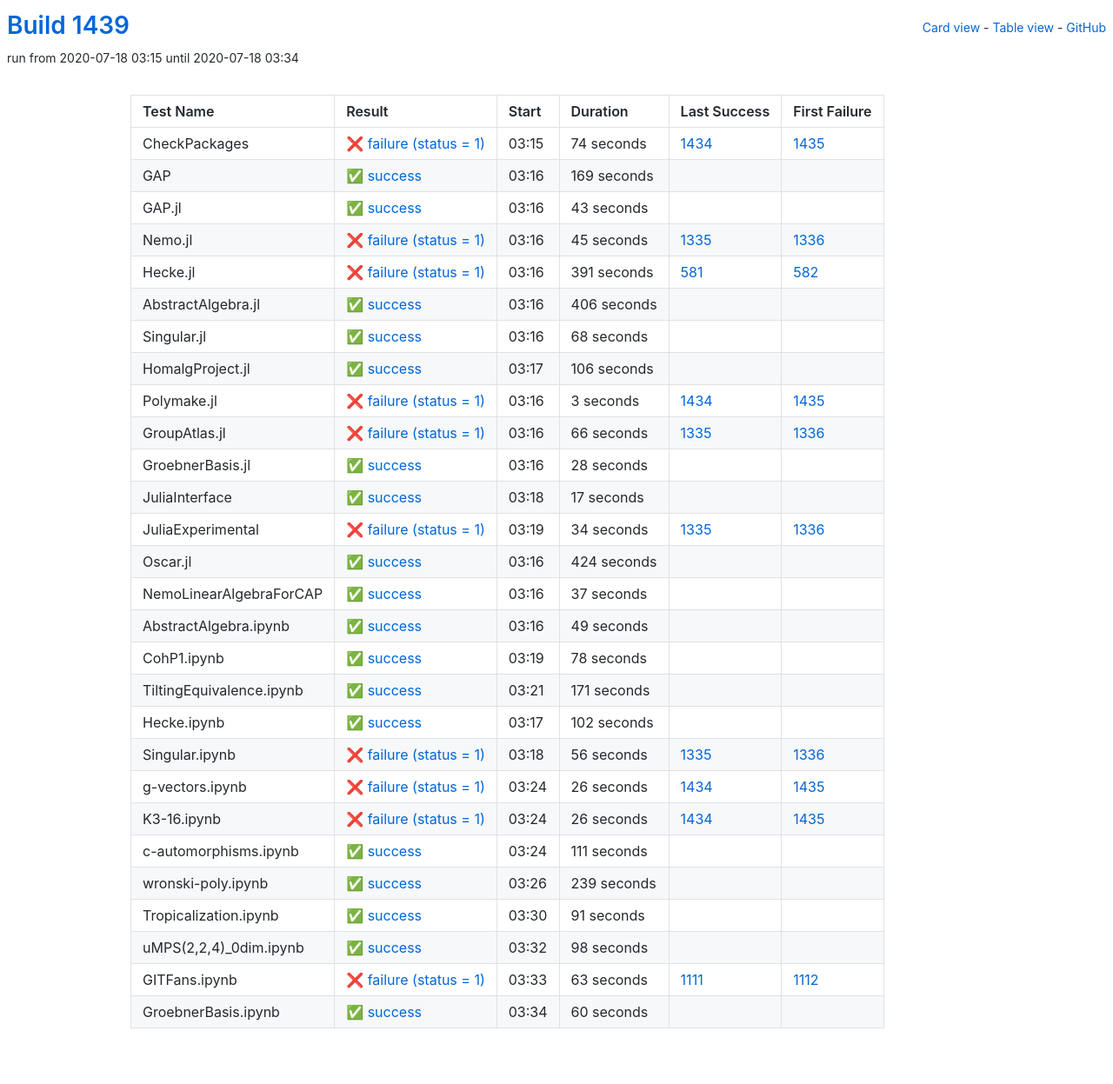
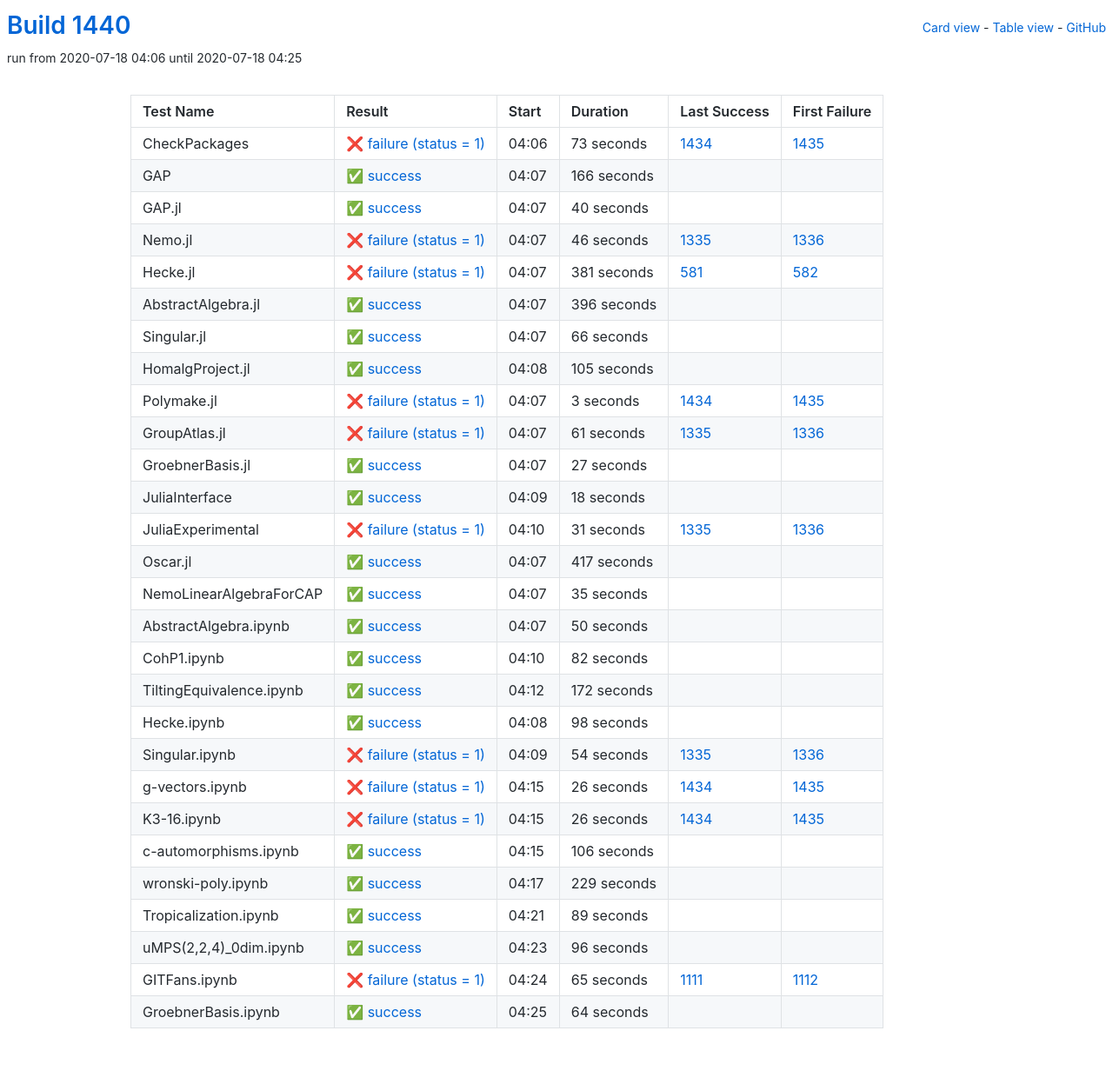
Before and after one commit to oscar-system/oscar-ci-status-1.4, a Jekyll site: the page built from table.html, in a window 1280 px wide. Shown: the whole page at 87% size. Built offline with Jekyll 4.4.1, drawn with Linux system fonts in a browser that asks for light colours.

Commit message:
Build #1440

```diff
--- a/_data/ci.yml
+++ b/_data/ci.yml
@@ -1,6 +1,6 @@
 ---
-build: 1439
-build_url: https://oscarci.mathematik.uni-kl.de/job/oscar-julia-1.4/1439/
+build: 1440
+build_url: https://oscarci.mathematik.uni-kl.de/job/oscar-julia-1.4/1440/
 job: oscar-julia-1.4
 organization: oscar-system
 repo: oscar-ci-status-1.4
@@ -8,104 +8,104 @@ repourl: https://github.com/oscar-system/oscar-ci-status-1.4
 tests:
 - name: CheckPackages
   id: checkpackages
-  log: https://oscarci.mathematik.uni-kl.de/job/oscar-julia-1.4/1439/artifact/logs/build-1439/CheckPackages.log
-  start: 2020-07-18 03:15
+  log: https://oscarci.mathematik.uni-kl.de/job/oscar-julia-1.4/1440/artifact/logs/build-1440/CheckPackages.log
+  start: 2020-07-18 04:06
   success: false
   exitcode: 1
   status: failure
-  duration: 74
+  duration: 73
   last_success: 1434
   last_success_url: https://oscarci.mathematik.uni-kl.de/job/oscar-julia-1.4/1434/
   first_failure: 1435
   first_failure_url: https://oscarci.mathematik.uni-kl.de/job/oscar-julia-1.4/1435/
 - name: GAP
   id: gap
-  log: https://oscarci.mathematik.uni-kl.de/job/oscar-julia-1.4/1439/artifact/logs/build-1439/GAP.log
-  start: 2020-07-18 03:16
+  log: https://oscarci.mathematik.uni-kl.de/job/oscar-julia-1.4/1440/artifact/logs/build-1440/GAP.log
+  start: 2020-07-18 04:07
   success: true
   exitcode: 0
   status: success
-  duration: 169
+  duration: 166
   last_success: false
   last_success_url:
   first_failure: false
   first_failure_url:
 - name: GAP.jl
   id: gap-jl
-  log: https://oscarci.mathematik.uni-kl.de/job/oscar-julia-1.4/1439/artifact/logs/build-1439/GAP.jl.log
-  start: 2020-07-18 03:16
+  log: https://oscarci.mathematik.uni-kl.de/job/oscar-julia-1.4/1440/artifact/logs/build-1440/GAP.jl.log
+  start: 2020-07-18 04:07
   success: true
   exitcode: 0
   status: success
-  duration: 43
+  duration: 40
   last_success: false
   last_success_url:
   first_failure: false
   first_failure_url:
 - name: Nemo.jl
   id: nemo-jl
-  log: https://oscarci.mathematik.uni-kl.de/job/oscar-julia-1.4/1439/artifact/logs/build-1439/Nemo.jl.log
-  start: 2020-07-18 03:16
+  log: https://oscarci.mathematik.uni-kl.de/job/oscar-julia-1.4/1440/artifact/logs/build-1440/Nemo.jl.log
+  start: 2020-07-18 04:07
   success: false
   exitcode: 1
   status: failure
-  duration: 45
+  duration: 46
   last_success: 1335
   last_success_url: https://oscarci.mathematik.uni-kl.de/job/oscar-julia-1.4/1335/
   first_failure: 1336
   first_failure_url: https://oscarci.mathematik.uni-kl.de/job/oscar-julia-1.4/1336/
 - name: Hecke.jl
   id: hecke-jl
-  log: https://oscarci.mathematik.uni-kl.de/job/oscar-julia-1.4/1439/artifact/logs/build-1439/Hecke.jl.log
-  start: 2020-07-18 03:16
+  log: https://oscarci.mathematik.uni-kl.de/job/oscar-julia-1.4/1440/artifact/logs/build-1440/Hecke.jl.log
+  start: 2020-07-18 04:07
   success: false
   exitcode: 1
   status: failure
-  duration: 391
+  duration: 381
   last_success: 581
   last_success_url: https://oscarci.mathematik.uni-kl.de/job/oscar-julia-1.4/581/
   first_failure: 582
   first_failure_url: https://oscarci.mathematik.uni-kl.de/job/oscar-julia-1.4/582/
 - name: AbstractAlgebra.jl
   id: abstractalgebra-jl
-  log: https://oscarci.mathematik.uni-kl.de/job/oscar-julia-1.4/1439/artifact/logs/build-1439/AbstractAlgebra.jl.log
-  start: 2020-07-18 03:16
+  log: https://oscarci.mathematik.uni-kl.de/job/oscar-julia-1.4/1440/artifact/logs/build-1440/AbstractAlgebra.jl.log
+  start: 2020-07-18 04:07
   success: true
   exitcode: 0
   status: success
-  duration: 406
+  duration: 396
   last_success: false
   last_success_url:
   first_failure: false
   first_failure_url:
 - name: Singular.jl
   id: singular-jl
-  log: https://oscarci.mathematik.uni-kl.de/job/oscar-julia-1.4/1439/artifact/logs/build-1439/Singular.jl.log
-  start: 2020-07-18 03:16
+  log: https://oscarci.mathematik.uni-kl.de/job/oscar-julia-1.4/1440/artifact/logs/build-1440/Singular.jl.log
+  start: 2020-07-18 04:07
   success: true
   exitcode: 0
   status: success
-  duration: 68
+  duration: 66
   last_success: false
   last_success_url:
   first_failure: false
   first_failure_url:
 - name: HomalgProject.jl
   id: homalgproject-jl
-  log: https://oscarci.mathematik.uni-kl.de/job/oscar-julia-1.4/1439/artifact/logs/build-1439/HomalgProject.jl.log
-  start: 2020-07-18 03:17
+  log: https://oscarci.mathematik.uni-kl.de/job/oscar-julia-1.4/1440/artifact/logs/build-1440/HomalgProject.jl.log
+  start: 2020-07-18 04:08
   success: true
   exitcode: 0
   status: success
-  duration: 106
+  duration: 105
   last_success: false
   last_success_url:
   first_failure: false
   first_failure_url:
 - name: Polymake.jl
   id: polymake-jl
-  log: https://oscarci.mathematik.uni-kl.de/job/oscar-julia-1.4/1439/artifact/logs/build-1439/Polymake.jl.log
-  start: 2020-07-18 03:16
+  log: https://oscarci.mathematik.uni-kl.de/job/oscar-julia-1.4/1440/artifact/logs/build-1440/Polymake.jl.log
+  start: 2020-07-18 04:07
   success: false
   exitcode: 1
   status: failure
@@ -116,140 +116,140 @@ tests:
   first_failure_url: https://oscarci.mathematik.uni-kl.de/job/oscar-julia-1.4/1435/
 - name: GroupAtlas.jl
   id: groupatlas-jl
-  log: https://oscarci.mathematik.uni-kl.de/job/oscar-julia-1.4/1439/artifact/logs/build-1439/GroupAtlas.jl.log
-  start: 2020-07-18 03:16
+  log: https://oscarci.mathematik.uni-kl.de/job/oscar-julia-1.4/1440/artifact/logs/build-1440/GroupAtlas.jl.log
+  start: 2020-07-18 04:07
   success: false
   exitcode: 1
   status: failure
-  duration: 66
+  duration: 61
   last_success: 1335
   last_success_url: https://oscarci.mathematik.uni-kl.de/job/oscar-julia-1.4/1335/
   first_failure: 1336
   first_failure_url: https://oscarci.mathematik.uni-kl.de/job/oscar-julia-1.4/1336/
 - name: GroebnerBasis.jl
   id: groebnerbasis-jl
-  log: https://oscarci.mathematik.uni-kl.de/job/oscar-julia-1.4/1439/artifact/logs/build-1439/GroebnerBasis.jl.log
-  start: 2020-07-18 03:16
+  log: https://oscarci.mathematik.uni-kl.de/job/oscar-julia-1.4/1440/artifact/logs/build-1440/GroebnerBasis.jl.log
+  start: 2020-07-18 04:07
   success: true
   exitcode: 0
   status: success
-  duration: 28
+  duration: 27
   last_success: false
   last_success_url:
   first_failure: false
   first_failure_url:
 - name: JuliaInterface
   id: juliainterface
-  log: https://oscarci.mathematik.uni-kl.de/job/oscar-julia-1.4/1439/artifact/logs/build-1439/JuliaInterface.log
-  start: 2020-07-18 03:18
+  log: https://oscarci.mathematik.uni-kl.de/job/oscar-julia-1.4/1440/artifact/logs/build-1440/JuliaInterface.log
+  start: 2020-07-18 04:09
   success: true
   exitcode: 0
   status: success
-  duration: 17
+  duration: 18
   last_success: false
   last_success_url:
   first_failure: false
   first_failure_url:
 - name: JuliaExperimental
   id: juliaexperimental
-  log: https://oscarci.mathematik.uni-kl.de/job/oscar-julia-1.4/1439/artifact/logs/build-1439/JuliaExperimental.log
-  start: 2020-07-18 03:19
+  log: https://oscarci.mathematik.uni-kl.de/job/oscar-julia-1.4/1440/artifact/logs/build-1440/JuliaExperimental.log
+  start: 2020-07-18 04:10
   success: false
   exitcode: 1
   status: failure
-  duration: 34
+  duration: 31
   last_success: 1335
   last_success_url: https://oscarci.mathematik.uni-kl.de/job/oscar-julia-1.4/1335/
   first_failure: 1336
   first_failure_url: https://oscarci.mathematik.uni-kl.de/job/oscar-julia-1.4/1336/
 - name: Oscar.jl
   id: oscar-jl
-  log: https://oscarci.mathematik.uni-kl.de/job/oscar-julia-1.4/1439/artifact/logs/build-1439/Oscar.jl.log
-  start: 2020-07-18 03:16
+  log: https://oscarci.mathematik.uni-kl.de/job/oscar-julia-1.4/1440/artifact/logs/build-1440/Oscar.jl.log
+  start: 2020-07-18 04:07
   success: true
   exitcode: 0
   status: success
-  duration: 424
+  duration: 417
   last_success: false
   last_success_url:
   first_failure: false
   first_failure_url:
 - name: NemoLinearAlgebraForCAP
   id: nemolinearalgebraforcap
-  log: https://oscarci.mathematik.uni-kl.de/job/oscar-julia-1.4/1439/artifact/logs/build-1439/NemoLinearAlgebraForCAP.log
-  start: 2020-07-18 03:16
+  log: https://oscarci.mathematik.uni-kl.de/job/oscar-julia-1.4/1440/artifact/logs/build-1440/NemoLinearAlgebraForCAP.log
+  start: 2020-07-18 04:07
   success: true
   exitcode: 0
   status: success
-  duration: 37
+  duration: 35
   last_success: false
   last_success_url:
   first_failure: false
   first_failure_url:
 - name: AbstractAlgebra.ipynb
   id: abstractalgebra-ipynb
-  log: https://oscarci.mathematik.uni-kl.de/job/oscar-julia-1.4/1439/artifact/logs/build-1439/AbstractAlgebra.ipynb.log
-  start: 2020-07-18 03:16
+  log: https://oscarci.mathematik.uni-kl.de/job/oscar-julia-1.4/1440/artifact/logs/build-1440/AbstractAlgebra.ipynb.log
+  start: 2020-07-18 04:07
   success: true
   exitcode: 0
   status: success
-  duration: 49
+  duration: 50
   last_success: false
   last_success_url:
   first_failure: false
   first_failure_url:
 - name: CohP1.ipynb
   id: cohp1-ipynb
-  log: https://oscarci.mathematik.uni-kl.de/job/oscar-julia-1.4/1439/artifact/logs/build-1439/CohP1.ipynb.log
-  start: 2020-07-18 03:19
+  log: https://oscarci.mathematik.uni-kl.de/job/oscar-julia-1.4/1440/artifact/logs/build-1440/CohP1.ipynb.log
+  start: 2020-07-18 04:10
   success: true
   exitcode: 0
   status: success
-  duration: 78
+  duration: 82
   last_success: false
   last_success_url:
   first_failure: false
   first_failure_url:
 - name: TiltingEquivalence.ipynb
   id: tiltingequivalence-ipynb
-  log: https://oscarci.mathematik.uni-kl.de/job/oscar-julia-1.4/1439/artifact/logs/build-1439/TiltingEquivalence.ipynb.log
-  start: 2020-07-18 03:21
+  log: https://oscarci.mathematik.uni-kl.de/job/oscar-julia-1.4/1440/artifact/logs/build-1440/TiltingEquivalence.ipynb.log
+  start: 2020-07-18 04:12
   success: true
   exitcode: 0
   status: success
-  duration: 171
+  duration: 172
   last_success: false
   last_success_url:
   first_failure: false
   first_failure_url:
 - name: Hecke.ipynb
   id: hecke-ipynb
-  log: https://oscarci.mathematik.uni-kl.de/job/oscar-julia-1.4/1439/artifact/logs/build-1439/Hecke.ipynb.log
-  start: 2020-07-18 03:17
+  log: https://oscarci.mathematik.uni-kl.de/job/oscar-julia-1.4/1440/artifact/logs/build-1440/Hecke.ipynb.log
+  start: 2020-07-18 04:08
   success: true
   exitcode: 0
   status: success
-  duration: 102
+  duration: 98
   last_success: false
   last_success_url:
   first_failure: false
   first_failure_url:
 - name: Singular.ipynb
   id: singular-ipynb
-  log: https://oscarci.mathematik.uni-kl.de/job/oscar-julia-1.4/1439/artifact/logs/build-1439/Singular.ipynb.log
-  start: 2020-07-18 03:18
+  log: https://oscarci.mathematik.uni-kl.de/job/oscar-julia-1.4/1440/artifact/logs/build-1440/Singular.ipynb.log
+  start: 2020-07-18 04:09
   success: false
   exitcode: 1
   status: failure
-  duration: 56
+  duration: 54
   last_success: 1335
   last_success_url: https://oscarci.mathematik.uni-kl.de/job/oscar-julia-1.4/1335/
   first_failure: 1336
   first_failure_url: https://oscarci.mathematik.uni-kl.de/job/oscar-julia-1.4/1336/
 - name: g-vectors.ipynb
   id: g-vectors-ipynb
-  log: https://oscarci.mathematik.uni-kl.de/job/oscar-julia-1.4/1439/artifact/logs/build-1439/g-vectors.ipynb.log
-  start: 2020-07-18 03:24
+  log: https://oscarci.mathematik.uni-kl.de/job/oscar-julia-1.4/1440/artifact/logs/build-1440/g-vectors.ipynb.log
+  start: 2020-07-18 04:15
   success: false
   exitcode: 1
   status: failure
@@ -260,8 +260,8 @@ tests:
   first_failure_url: https://oscarci.mathematik.uni-kl.de/job/oscar-julia-1.4/1435/
 - name: K3-16.ipynb
   id: k3-16-ipynb
-  log: https://oscarci.mathematik.uni-kl.de/job/oscar-julia-1.4/1439/artifact/logs/build-1439/K3-16.ipynb.log
-  start: 2020-07-18 03:24
+  log: https://oscarci.mathematik.uni-kl.de/job/oscar-julia-1.4/1440/artifact/logs/build-1440/K3-16.ipynb.log
+  start: 2020-07-18 04:15
   success: false
   exitcode: 1
   status: failure
@@ -272,72 +272,72 @@ tests:
   first_failure_url: https://oscarci.mathematik.uni-kl.de/job/oscar-julia-1.4/1435/
 - name: c-automorphisms.ipynb
   id: c-automorphisms-ipynb
-  log: https://oscarci.mathematik.uni-kl.de/job/oscar-julia-1.4/1439/artifact/logs/build-1439/c-automorphisms.ipynb.log
-  start: 2020-07-18 03:24
+  log: https://oscarci.mathematik.uni-kl.de/job/oscar-julia-1.4/1440/artifact/logs/build-1440/c-automorphisms.ipynb.log
+  start: 2020-07-18 04:15
   success: true
   exitcode: 0
   status: success
-  duration: 111
+  duration: 106
   last_success: false
   last_success_url:
   first_failure: false
   first_failure_url:
 - name: wronski-poly.ipynb
   id: wronski-poly-ipynb
-  log: https://oscarci.mathematik.uni-kl.de/job/oscar-julia-1.4/1439/artifact/logs/build-1439/wronski-poly.ipynb.log
-  start: 2020-07-18 03:26
+  log: https://oscarci.mathematik.uni-kl.de/job/oscar-julia-1.4/1440/artifact/logs/build-1440/wronski-poly.ipynb.log
+  start: 2020-07-18 04:17
   success: true
   exitcode: 0
   status: success
-  duration: 239
+  duration: 229
   last_success: false
   last_success_url:
   first_failure: false
   first_failure_url:
 - name: Tropicalization.ipynb
   id: tropicalization-ipynb
-  log: https://oscarci.mathematik.uni-kl.de/job/oscar-julia-1.4/1439/artifact/logs/build-1439/Tropicalization.ipynb.log
-  start: 2020-07-18 03:30
+  log: https://oscarci.mathematik.uni-kl.de/job/oscar-julia-1.4/1440/artifact/logs/build-1440/Tropicalization.ipynb.log
+  start: 2020-07-18 04:21
   success: true
   exitcode: 0
   status: success
-  duration: 91
+  duration: 89
   last_success: false
   last_success_url:
   first_failure: false
   first_failure_url:
 - name: uMPS(2,2,4)_0dim.ipynb
   id: umps-2-2-4-0dim-ipynb
-  log: https://oscarci.mathematik.uni-kl.de/job/oscar-julia-1.4/1439/artifact/logs/build-1439/uMPS-2-2-4-_0dim.ipynb.log
-  start: 2020-07-18 03:32
+  log: https://oscarci.mathematik.uni-kl.de/job/oscar-julia-1.4/1440/artifact/logs/build-1440/uMPS-2-2-4-_0dim.ipynb.log
+  start: 2020-07-18 04:23
   success: true
   exitcode: 0
   status: success
-  duration: 98
+  duration: 96
   last_success: false
   last_success_url:
   first_failure: false
   first_failure_url:
 - name: GITFans.ipynb
   id: gitfans-ipynb
-  log: https://oscarci.mathematik.uni-kl.de/job/oscar-julia-1.4/1439/artifact/logs/build-1439/GITFans.ipynb.log
-  start: 2020-07-18 03:33
+  log: https://oscarci.mathematik.uni-kl.de/job/oscar-julia-1.4/1440/artifact/logs/build-1440/GITFans.ipynb.log
+  start: 2020-07-18 04:24
   success: false
   exitcode: 1
   status: failure
-  duration: 63
+  duration: 65
   last_success: 1111
   last_success_url: https://oscarci.mathematik.uni-kl.de/job/oscar-julia-1.4/1111/
   first_failure: 1112
   first_failure_url: https://oscarci.mathematik.uni-kl.de/job/oscar-julia-1.4/1112/
 - name: GroebnerBasis.ipynb
   id: groebnerbasis-ipynb
-  log: https://oscarci.mathematik.uni-kl.de/job/oscar-julia-1.4/1439/artifact/logs/build-1439/GroebnerBasis.ipynb.log
-  start: 2020-07-18 03:34
+  log: https://oscarci.mathematik.uni-kl.de/job/oscar-julia-1.4/1440/artifact/logs/build-1440/GroebnerBasis.ipynb.log
+  start: 2020-07-18 04:25
   success: true
   exitcode: 0
   status: success
-  duration: 60
+  duration: 64
   last_success: false
   last_success_url:
   first_failure: false
```
Also changed, not shown: README.md.
